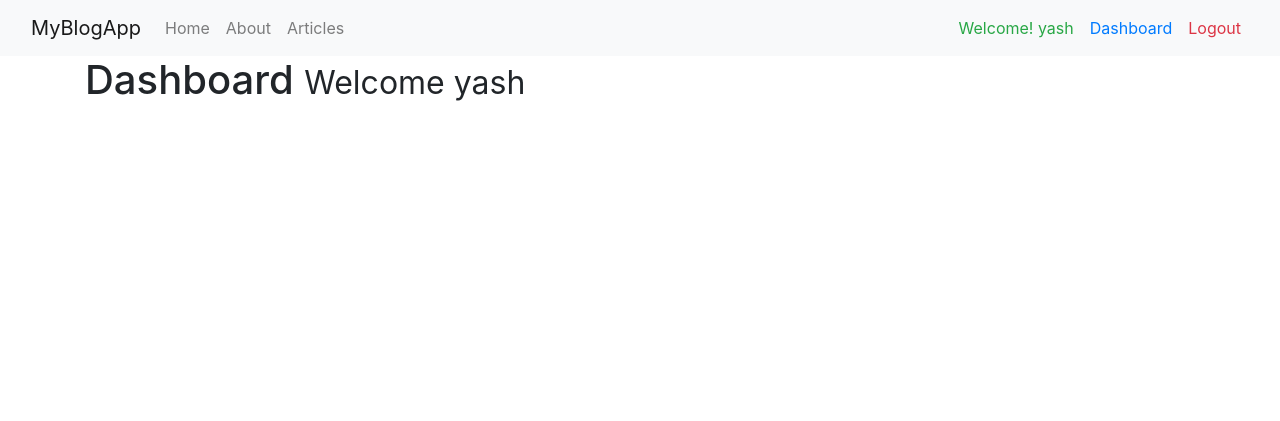
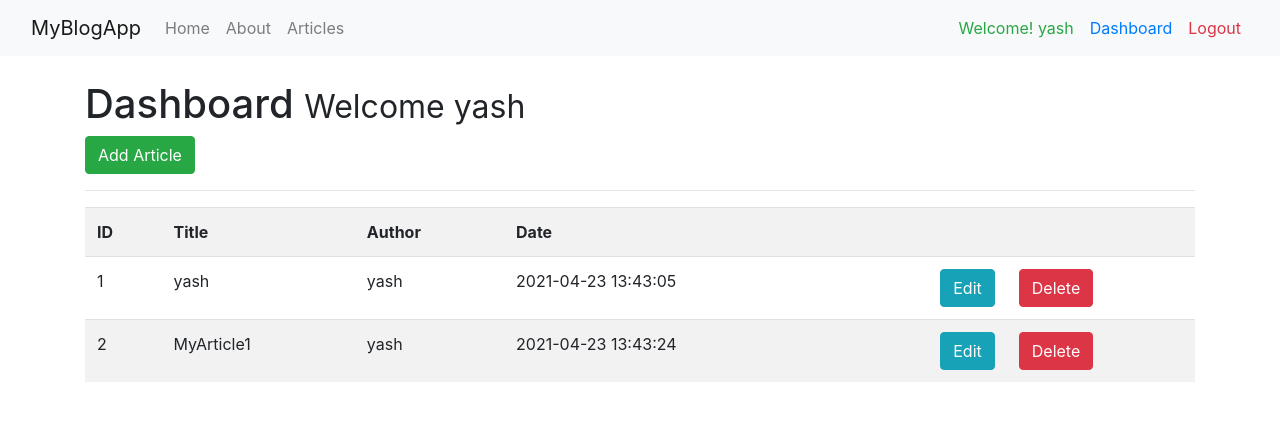
Before and after one commit to yash872/Flask_Blog, a Flask app: page /dashboard in a window 1280 px wide. Shown: the top 421 px of the page. Run offline with Flask 2, Linux system fonts and the light colour scheme; a user stored in the database is signed in; data comes from the database, SQL or seed files in the repository; both versions use the stored data as it was after the commit; some libraries are stand-ins or nearby versions.

Commit message:
added edit and delete functionalities

```diff
--- a/app.py
+++ b/app.py
@@ -1,5 +1,4 @@
 from flask import Flask, render_template,request, flash, url_for, session,redirect, logging
-from data import Articles
 from flask_sqlalchemy import SQLAlchemy
 from wtforms import Form, StringField, TextAreaField, PasswordField, validators
 from passlib.hash import sha256_crypt
@@ -10,7 +9,7 @@ from functools import wraps
 app = Flask(__name__)
 app.debug = True
 app.config['SQLALCHEMY_DATABASE_URI'] = 'sqlite:///blog.db'
-
+app.config['SQLALCHEMY_TRACK_MODIFICATIONS']=False
 
 db = SQLAlchemy(app)
 class Users(db.Model):
@@ -28,7 +27,19 @@ class Users(db.Model):
       self.username = username
       self.password = password
 
-Articles = Articles()
+class Articles(db.Model):
+    __tablename__ = 'articles'
+    id = db.Column(db.Integer(), primary_key=True)
+    title = db.Column(db.String(250))
+    author = db.Column(db.String(100))
+    body = db.Column(db.String())
+    created_date = db.Column(db.DateTime, server_default=db.func.now())
+
+    def __init__(self, title, author, body):
+      self.title = title
+      self.author = author
+      self.body = body
+
 
 
 @app.route('/')
@@ -41,11 +52,19 @@ def about():
 
 @app.route('/articles')
 def articles():
-    return render_template('articles.html',articles = Articles)
+    result = db.session.query(Articles).all()
+    if result is not None:
+        return render_template('articles.html',articles = result)
+    else:
+        flash('No Article Found!','success')
+        msg = 'No Article Found!'
+        return render_template('articles.html',msg=msg)
+
 
 @app.route('/article/<string:id>/')
 def article(id):
-    return render_template('article.html',id = id)
+    result = db.session.query(Articles).filter(Articles.id==id).first()
+    return render_template('article.html',article = result)
 
 class RegisterForm(Form):
     name = StringField('Name', validators=[validators.Length(min=1, max=50)])
@@ -78,8 +97,6 @@ def login():
     if request.method=='POST':
         user = request.form['username']
         pass_candidate = request.form['password']
-
-
         result = db.session.query(Users).filter(Users.username==user).first()
         if result is not None:
             password = result.password
@@ -112,13 +129,73 @@ def is_logged_in(f):
 @app.route('/dashboard')
 @is_logged_in
 def dashboard():
-    return render_template('dashboard.html')
+    result = db.session.query(Articles).all()
+    if result is not None:
+        return render_template('dashboard.html',articles = result)
+    else:
+        flash('No Article Found!','success')
+        msg = 'No Article Found!'
+        return render_template('dashboard.html',msg=msg)
+
+class ArticleForm(Form):
+    title = StringField('Title', validators=[validators.Length(min=1, max=200)])
+    body = TextAreaField('Body', [validators.Length(min=30)])
+
+@app.route('/add_article',methods=['GET','POST'])
+@is_logged_in
+def add_article():
+    form = ArticleForm(request.form)
+    if request.method == 'POST' and form.validate():
+        title = form.title.data
+        body = form.body.data
+
+
+        article = Articles(title,session['username'],body)
+        db.session.add(article)
+        db.session.commit()
+        flash('Article has created!','success')
+        return redirect(url_for('dashboard'))
+    return render_template('add_article.html',form=form)
+
+@app.route('/edit_article/<string:id>',methods=['GET','POST'])
+@is_logged_in
+def edit_article(id):
+    result = db.session.query(Articles).filter(Articles.id==id).first()
+    form = ArticleForm(request.form)
+    form.title.data = result.title
+    form.body.data = result.body
+    if request.method == 'POST' and form.validate():
+        title = request.form['title']
+        body = request.form['body']
+
+        result.title = title
+        result.body = body
+        db.session.commit()
+        flash('Article has updated!','success')
+        return redirect(url_for('dashboard'))
+
+    return render_template('edit_article.html',form=form)
+
+@app.route('/delete_article/<string:id>')
+@is_logged_in
+def delete(id):
+    delete_article = Articles.query.get_or_404(id)
+    try:
+        db.session.delete(delete_article)
+        db.session.commit()
+        flash('Article has deleted!','success')
+        return redirect(url_for('dashboard'))
+    except:
+        flash('Some issue in deleting article!','danger')
+        return redirect(url_for('dashboard'))
+
 
 @app.route('/logout')
+@is_logged_in
 def logout():
     session.clear()
     flash('You are now logged out! ','success')
-    return redirect(url_for('login'))
+    return redirect(url_for('index'))
 
 
 
--- a/templates/base.html
+++ b/templates/base.html
@@ -9,15 +9,19 @@
 </head>
 <body>
     {% include 'includes/_navbar.html' %}
-
+    <br>
     <div class="container">
         {% include 'includes/_messages.html' %}
         {% block body %}{% endblock %}
     </div>
 
 
-
-
-    <script src="https://cdn.jsdelivr.net/npm/bootstrap@4.6.0/dist/js/bootstrap.min.js"></script>
+    <script src="https://code.jquery.com/jquery-3.3.1.slim.min.js" integrity="sha384-q8i/X+965DzO0rT7abK41JStQIAqVgRVzpbzo5smXKp4YfRvH+8abtTE1Pi6jizo" crossorigin="anonymous"></script>
+    <script src="https://cdnjs.cloudflare.com/ajax/libs/popper.js/1.14.6/umd/popper.min.js" integrity="sha384-wHAiFfRlMFy6i5SRaxvfOCifBUQy1xHdJ/yoi7FRNXMRBu5WHdZYu1hA6ZOblgut" crossorigin="anonymous"></script>
+    <script src="https://stackpath.bootstrapcdn.com/bootstrap/4.2.1/js/bootstrap.min.js" integrity="sha384-B0UglyR+jN6CkvvICOB2joaf5I4l3gm9GU6Hc1og6Ls7i6U/mkkaduKaBhlAXv9k" crossorigin="anonymous"></script>
+    <script src="https://cdn.ckeditor.com/4.6.2/basic/ckeditor.js"></script>
+    <script type="text/javascript">
+      CKEDITOR.replace('editor1')
+    </script>
 </body>
 </html>
--- a/templates/dashboard.html
+++ b/templates/dashboard.html
@@ -3,6 +3,27 @@
 {% block body %}
 
     <h1>Dashboard <small>Welcome {{session.username}}</small></h1>
-
+    <a class="btn btn-success" href="/add_article">Add Article</a>
+    <hr>
+    <table class="table table-striped">
+        <tr>
+          <th>ID</th>
+          <th>Title</th>
+          <th>Author</th>
+          <th>Date</th>
+          <th></th>
+          <th></th>
+        </tr>
+        {% for article in articles %}
+          <tr>
+            <td>{{article.id}}</td>
+            <td>{{article.title}}</td>
+            <td>{{article.author}}</td>
+            <td>{{article.created_date}}</td>
+            <td><a href="edit_article/{{article.id}}" class="btn btn-info float-right">Edit</a></td>
+            <td><a href="delete_article/{{article.id}}" class="btn btn-danger">Delete</a></td>
+          </tr>
+        {% endfor %}
+      </table>
 
 {% endblock %}
--- a/templates/home.html
+++ b/templates/home.html
@@ -5,7 +5,11 @@
 <div class="jumbotron text-center">
     <h1>Welcome To FlaskApp</h1>
     <p class="lead">This application is built on the Python Flask framework and is the focus for the "Python Flask From Scratch" YouTube series</p>
-
+    <br>
+    {% if session.logged_in == NULL %}
+      <a href="/register" class="btn btn-primary btn-lg">Register</a>
+      <a href="/login" class="btn btn-success btn-lg">Login</a>
+   {% endif %}
   </div>
 
 {% endblock %}
--- a/templates/includes/_navbar.html
+++ b/templates/includes/_navbar.html
@@ -1,16 +1,16 @@
 <nav class="navbar navbar-expand-lg navbar-light bg-light">
     <div class="container-fluid">
-      <a class="navbar-brand" href="#">MyBlogApp</a>
-      <button class="navbar-toggler" type="button" data-bs-toggle="collapse" data-bs-target="#navbarSupportedContent" aria-controls="navbarSupportedContent" aria-expanded="false" aria-label="Toggle navigation">
+    <button class="navbar-toggler" type="button" data-toggle="collapse" data-target="#navbarTogglerDemo01" aria-controls="navbarTogglerDemo01" aria-expanded="false" aria-label="Toggle navigation">
       <span class="navbar-toggler-icon"></span>
     </button>
-      <div class="collapse navbar-collapse" id="navbarSupportedContent">
-        <ul class="navbar-nav me-auto mb-2 mb-lg-0">
+    <div class="collapse navbar-collapse" id="navbarTogglerDemo01">
+
+      <a class="navbar-brand" href="/">MyBlogApp</a>
+      <ul class="navbar-nav mr-auto mt-2 mt-lg-0">
         <li><a class="nav-link" href="/">Home</a></li>
         <li><a class="nav-link" href="/about">About</a></li>
         <li><a class="nav-link" aria-current="page" href="/articles">Articles</a></li>
       </ul>
-
       <ul class="navbar-nav ml-auto">
         {% if session.logged_in %}
           <li><a class="nav-link text-success" href="#" >Welcome! {{session.username}}</a></li>
@@ -20,7 +20,6 @@
           <li><a class="nav-link" href="/register">Register</a></li>
           <li><a class="nav-link" href="/login">Login</a></li>
         {% endif %}
-
       </ul>
     </div>
     </div>
```
Also changed, not shown: templates/add_article.html (added, +15 -0 lines), templates/article.html (+6 -2 lines), templates/edit_article.html (added, +15 -0 lines), blog.db. Lines whose indentation alone changed are shown as unchanged.
